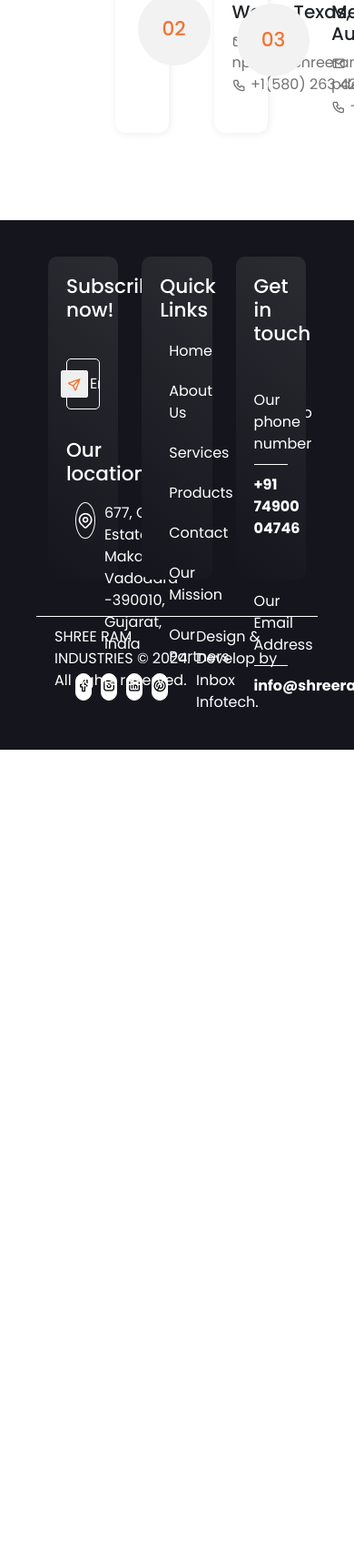
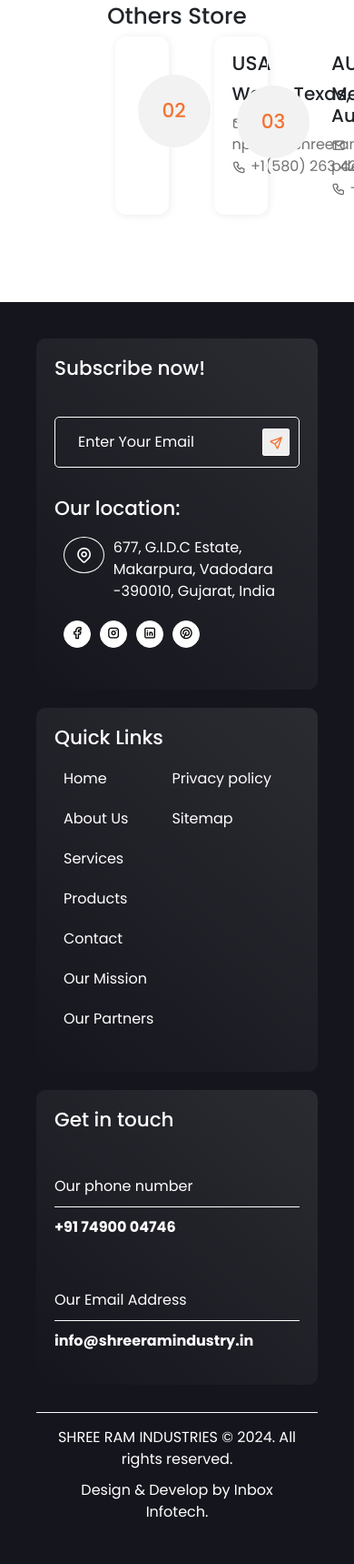
Before and after one commit to InboxTech/shree_ram_industry, a PHP site: page /contact_us.php in a window 390 px wide; the page is wider, and only the part inside the window is pictured. Shown: the part 1474-3193 px from the top of that part at 91% size. Before the commit the page ends 2298 px from the top of that part, so only its background shows below. Run offline with PHP 8.4, Linux system fonts and the light colour scheme.

Commit message:
footer and header responsive complated.

```diff
--- a/public/css/style.css
+++ b/public/css/style.css
@@ -167,7 +167,6 @@ li {
     padding-right: 80px;
 }
 /* -------------------------------- nav ends -------------------------------- */
-
 
 /* -------------------------------- swiper --------------------------------  */
 .first .swiper {
@@ -869,3 +868,95 @@ footer .phone {
     height: 1px;
     margin: 10px 0px;
 }
+
+/* -------------------------------- Media Query For Mobile All Start -------------------------------- */
+
+
+/* -------------------------------- nav responsive for mobile start -------------------------------- */
+
+@media (max-width: 768px) {
+    .nav-all-items {
+        flex-direction: column;
+        align-items: center;
+    }
+
+    .nav-1 {
+        flex-direction: column;
+        align-items: center;
+        gap: 5px;
+    }
+
+    .nav-left-items {
+        display: none;
+    }
+
+    .second-row ul {
+        flex-direction: column;
+        align-items: center;
+    }
+
+    .third-row {
+        display: none;
+    }
+}
+
+@media (max-width: 576px) {
+    .nav-2 {
+        flex-direction: column;
+        align-items: center;
+    }
+
+    .first-row img {
+        width: 80px;
+        height: auto;
+    }
+
+    .second-row ul {
+        gap: 5px;
+    }
+}
+/* -------------------------------- nav responsive for mobile  end-------------------------------- */
+
+
+/* -------------------------------- footer responsive for mobile start -------------------------------- */
+
+@media (max-width: 992px) {
+    .footer-area {
+        flex-direction: column;
+        align-items: center;
+    }
+
+    .subscribe, .queck-links, .get-in-touch {
+        width: 80%;
+        height: auto;
+        margin-bottom: 20px;
+    }
+
+    .location .ti{
+        width: 45%;
+    }
+}
+
+@media (max-width: 768px) {
+    .copy-rights {
+        flex-direction: column;
+        align-items: center;
+        text-align: center;
+    }
+
+    .copy-rights label {
+        margin: 5px 0;
+    }
+
+}
+
+@media (max-width: 576px) {
+    .subscribe, .queck-links, .get-in-touch {
+        width: 100%;
+    }
+    .subscribe .input-box input {
+        margin-right: -45px;
+    }
+
+}
+/* -------------------------------- footer responsive for mobile end -------------------------------- */
```
